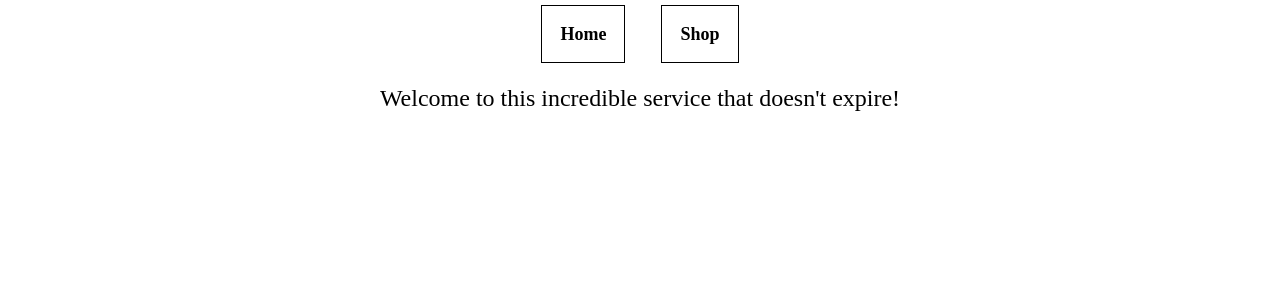
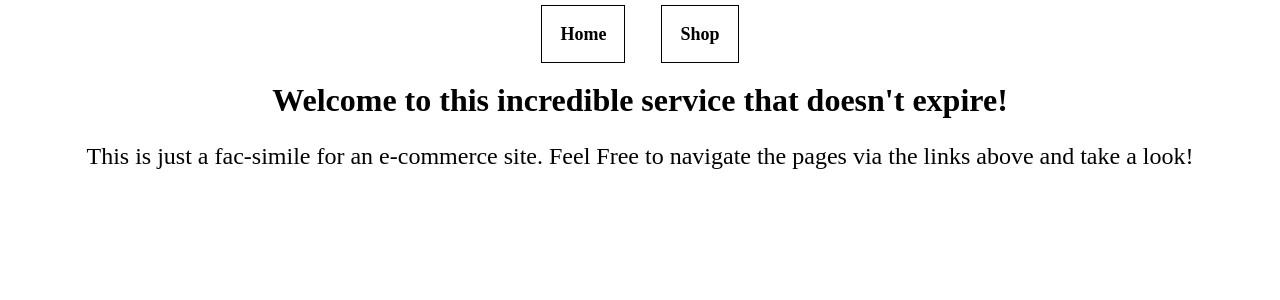
Before and after one commit to ZarathustraSama/odin-shopping-cart, a React (Vite) app: page / in a window 1280 px wide. Shown: the top 300 px of the page. Built offline with nearby package versions, Linux system fonts and the light colour scheme.

Commit message:
Added flavor to page

```diff
--- a/src/components/HomePage/HomePage.jsx
+++ b/src/components/HomePage/HomePage.jsx
@@ -6,7 +6,8 @@ export default function HomePage() {
   return(
     <>
       <NavigationBar></NavigationBar>
-      <p>Welcome to this incredible service that doesn&apos;t expire!</p>
+      <h1>Welcome to this incredible service that doesn&apos;t expire!</h1>
+      <p>This is just a fac-simile for an e-commerce site. Feel Free to navigate the pages via the links above and take a look!</p>
     </>
   )
 }
--- a/src/components/HomePage/HomePage.module.css
+++ b/src/components/HomePage/HomePage.module.css
@@ -1,3 +1,7 @@
+h1 {
+  text-align: center;
+}
+
 p {
   font-size: x-large;
   text-align: center;
```
